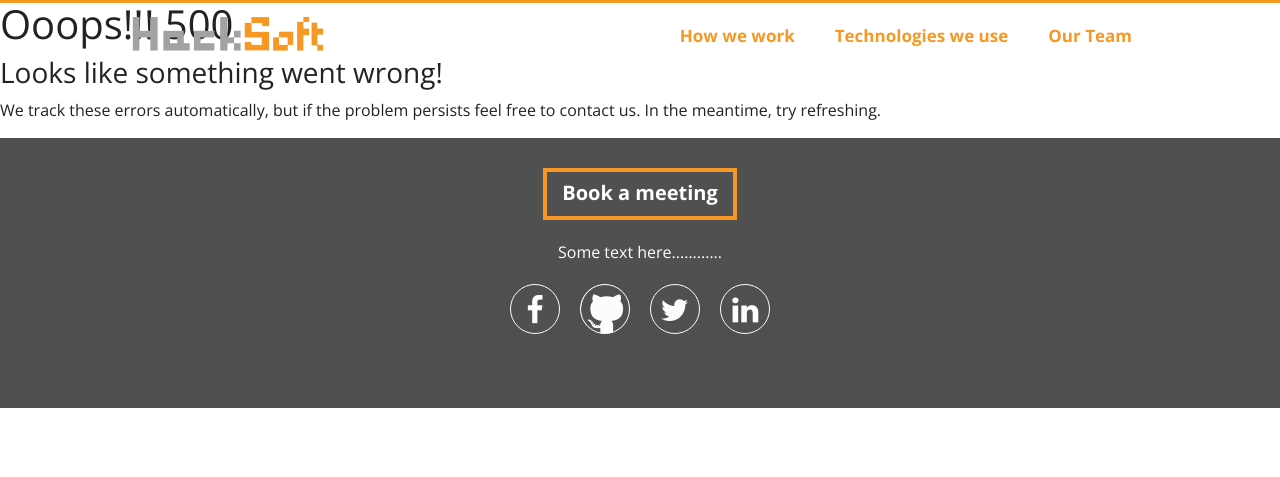
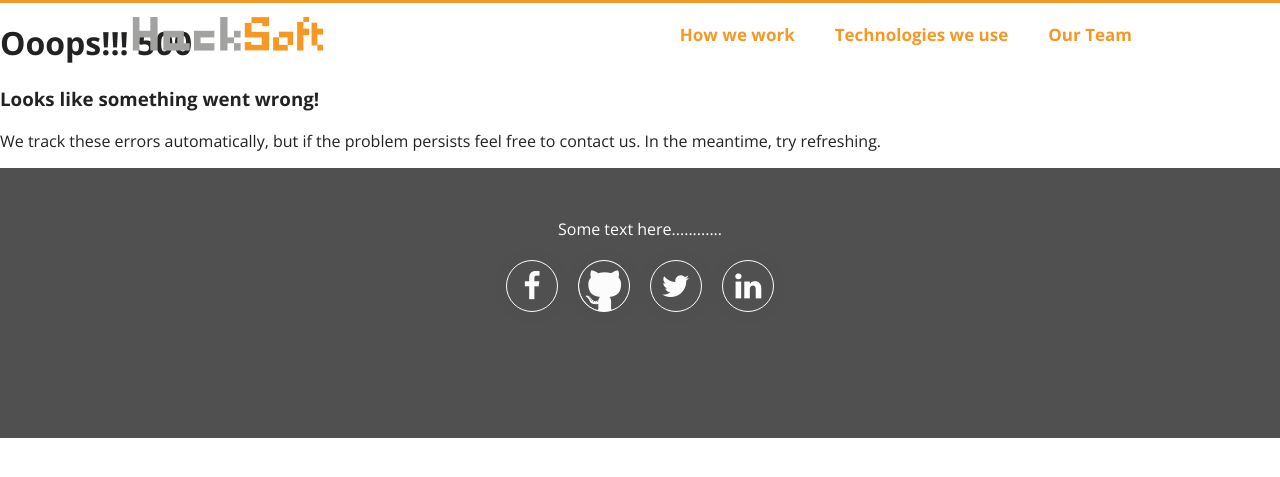
Before and after one commit to HackSoftware/hacksoft-wagtail, a Django app: template hacksoft/templates/500.html in a window 1280 px wide. Shown: the top 477 px of the page. Run offline with Django 3.2, Linux system fonts and the light colour scheme; the template is opened without the code that fills it, so the values that code supplies are empty; parts of the project's set-up code (start-up, migrations or seed data) failed here and were passed over; some libraries are stand-ins or nearby versions.

Commit message:
remove bootstrap

```diff
--- a/hacksoft/templates/base.html
+++ b/hacksoft/templates/base.html
@@ -11,14 +11,12 @@
         <script src="https://html5shim.googlecode.com/svn/trunk/html5.js"></script>
         <![endif]-->
     <!-- Latest compiled and minified Bootstrap 4 Alpha 3 CSS -->
-    <link rel="stylesheet" href="https://maxcdn.bootstrapcdn.com/bootstrap/4.0.0-alpha.3/css/bootstrap.min.css" integrity="sha384-MIwDKRSSImVFAZCVLtU0LMDdON6KVCrZHyVQQj6e8wIEJkW4tvwqXrbMIya1vriY" crossorigin="anonymous">
     <link href='https://fonts.googleapis.com/css?family=Open+Sans:300,300italic,400,400italic,700' rel='stylesheet' type='text/css'>
     <link rel='stylesheet prefetch' href='http://maxcdn.bootstrapcdn.com/font-awesome/4.3.0/css/font-awesome.min.css'>
 
     <!-- Your stuff: Third-party CSS libraries go here -->
 
     <!-- This file stores project-specific CSS -->
-    <link href="{% static 'css/project.css' %}" rel="stylesheet">
     <link href="{% static 'css/main.css' %}" rel="stylesheet">
     <link href="{% static 'css/icons.css' %}" rel="stylesheet">
   </head>
@@ -64,7 +62,7 @@
     <div class="footer background">
 
       <div class="section book-a-meeting">
-        <a class="book-a-meeting-button">Book a meeting</a>
+        <!-- <a class="book-a-meeting-button">Book a meeting</a> -->
       </div>
 
       <div class="footer-text">
```
